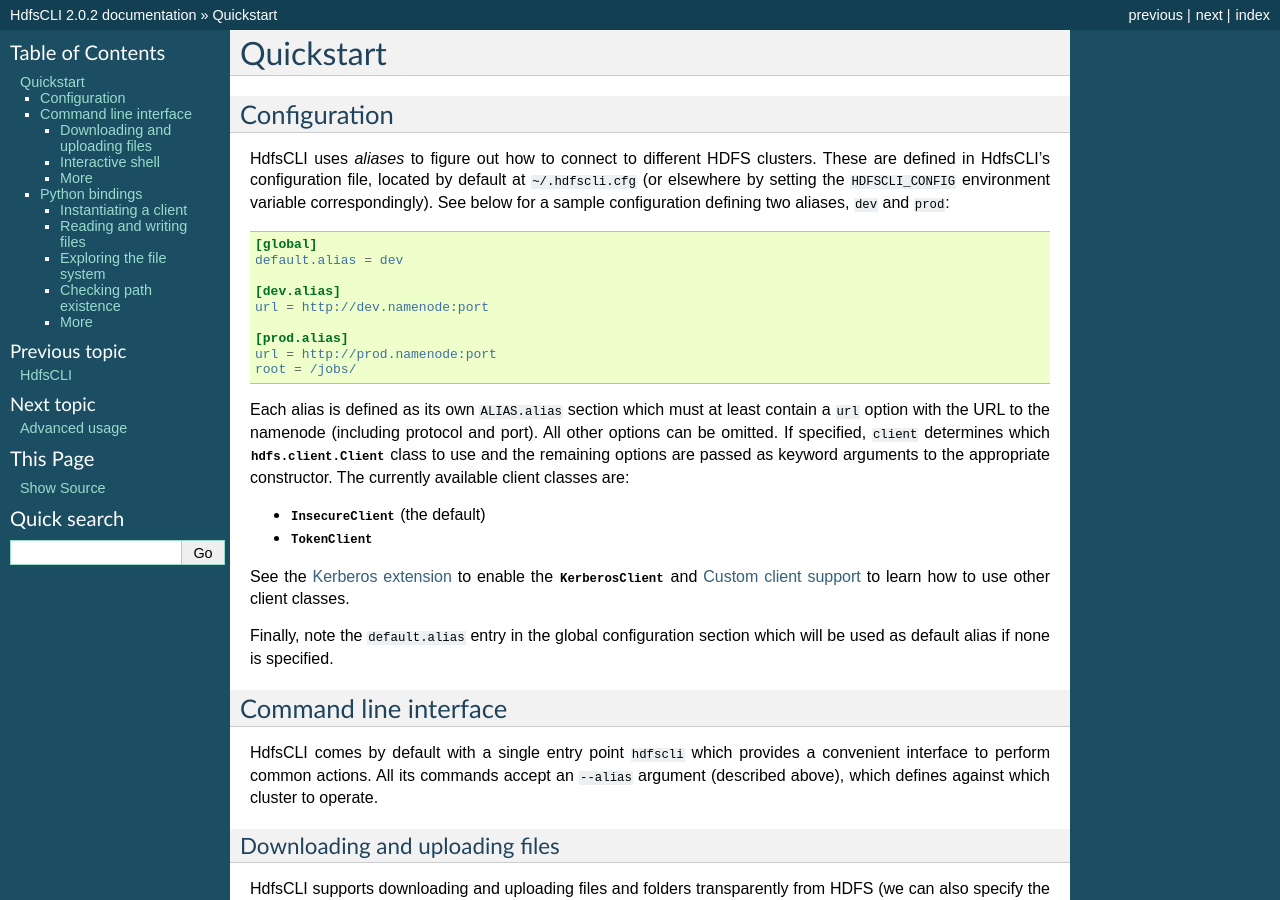
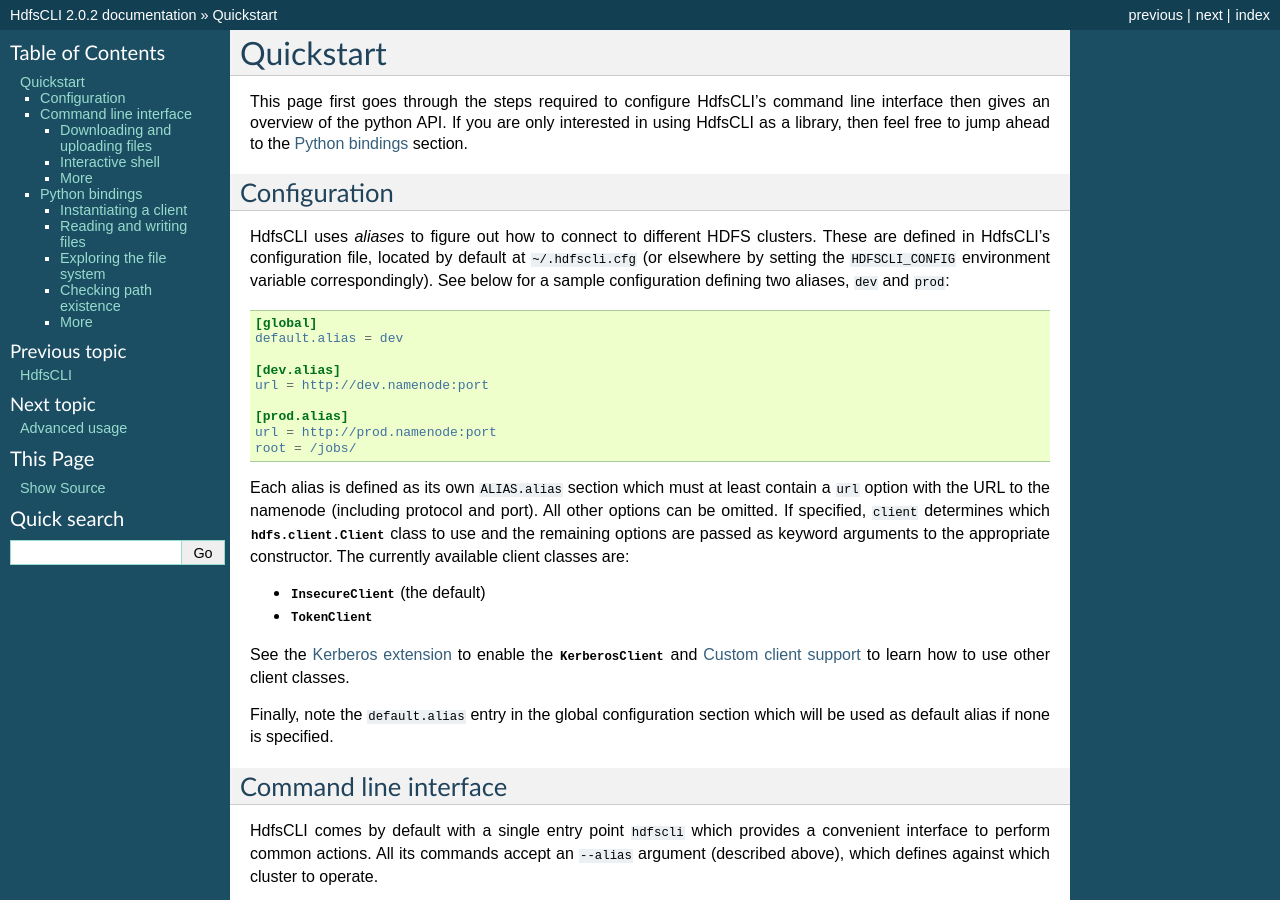
Before and after one commit to mtth/hdfs, a Sphinx documentation site: the page built from doc/quickstart.rst, in a window 1280 px wide and 900 px high. Built offline with Sphinx 7.4.7, drawn with Linux system fonts in a browser that asks for light colours; some of the changed text lies outside the part shown.

Commit message:
Update documentation.
[ci skip]

```diff
--- a/doc/quickstart.rst
+++ b/doc/quickstart.rst
@@ -3,6 +3,11 @@
 
 Quickstart
 ==========
+
+This page first goes through the steps required to configure HdfsCLI's command
+line interface then gives an overview of the python API. If you are only
+interested in using HdfsCLI as a library, then feel free to jump ahead to the
+`Python bindings`_ section.
 
 
 Configuration
@@ -192,6 +197,15 @@
   # Stream a file.
   with client.read('features', chunk_size=8096) as reader:
     for chunk in reader:
+      pass
+
+Similarly, if a `delimiter` argument is passed, the method will return a
+generator of the delimited chunks.
+
+.. code-block:: python
+
+  with client.read('samples.csv', encoding='utf-8', delimiter='\n') as reader:
+    for line in reader:
       pass
 
 Writing files to HDFS is done using the :meth:`~hdfs.client.Client.write`
```
Also changed, not shown: other parts of doc/quickstart.rst (+2 -2 lines), README.rst (+11 -0 lines).
